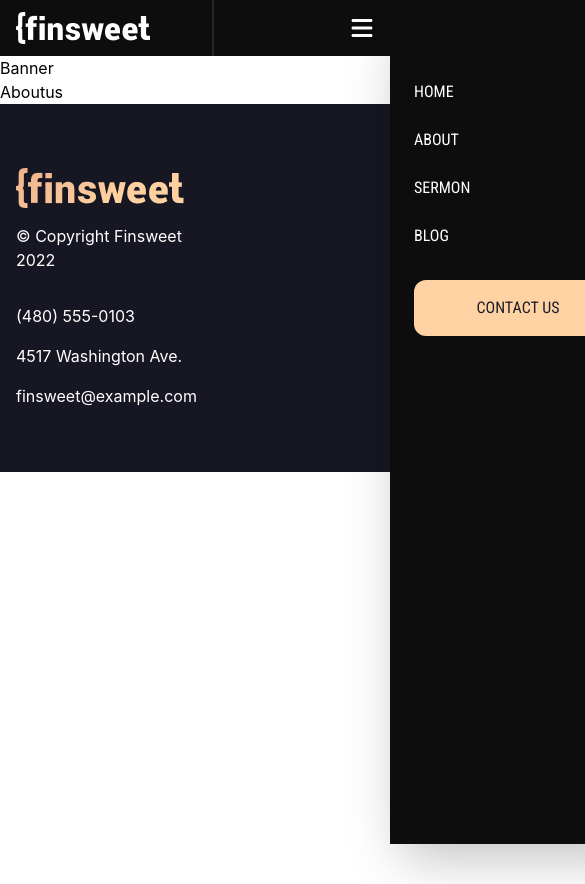
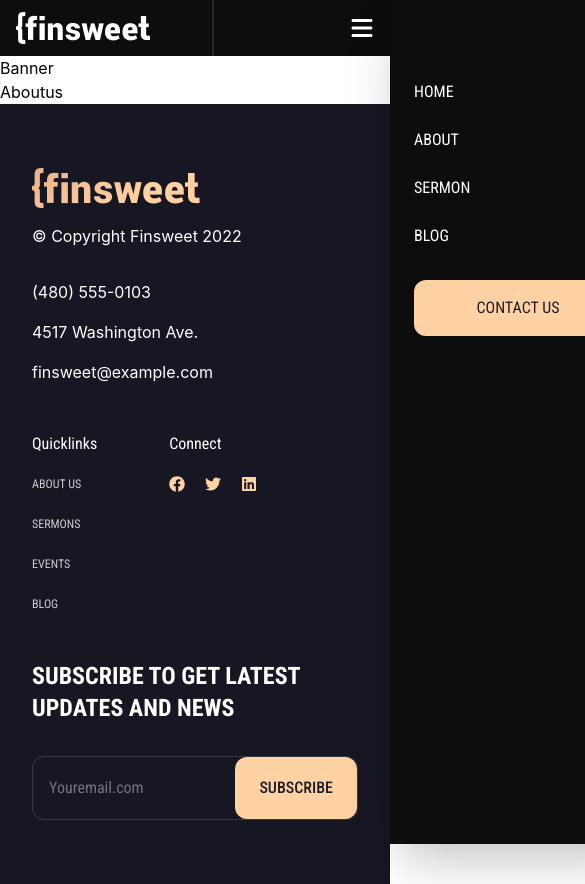
Before and after one commit to jebelenur/Finsweet-tailwind, a React (Vite) app: page / in a window 390 px wide. Shown: the top 884 px of the page, 585 px wide, since content can reach past the window. Before the commit the page ends 844 px from the top, so only its background shows below. Built offline with nearby package versions, Linux system fonts and the light colour scheme.

Commit message:
responsivefooter

```diff
--- a/src/components/layouts/Footer.jsx
+++ b/src/components/layouts/Footer.jsx
@@ -12,9 +12,9 @@ import Input from '../ui/Input'
 const Footer = () => {
   return (
     <>
-        <footer className='bg-footerbg py-16'>
+        <footer className='bg-footerbg py-16 px-4'>
             <Container>
-                <div className='flex'>
+                <div className='flex flex-col lg:flex-row justify-between gap-12 lg:gap-0'>
                     <div className='flex flex-col gap-8'>
                         <div className='flex flex-col gap-4'>
                             <Anchor href="/" className=''>
@@ -36,7 +36,7 @@ const Footer = () => {
                             </Span>
                         </div>
                     </div>
-                    <div className='flex gap-18 mr-[115px] ml-[200px]'>
+                    <div className='flex gap-18 xl:mr-[115px] xl:ml-[200px]'>
                         <div className='flex flex-col gap-5'>
                             <Span className='text-white font-normal text-base flex flex-col capitalize font-robotoCon'>
                                 Quicklinks
@@ -70,10 +70,10 @@ const Footer = () => {
                         </div>
                     </div>
                     <div>
-                        <h3 className='max-w-[377px] text-white uppercase font-robotoCon text-[32px] font-bold mb-8'>Subscribe to get Latest Updates and News</h3>
-                        <div className="relative flex items-center w-[512px] h-16 rounded-xl border border-white/15 bg-transparent">
-                            <Input className="w-full bg-transparent px-6 border-none text-white/80 font-robotoCon text-base font-normal focus:outline-none" placeholder="Youremail.com"/>
-                            <button className="px-16 py-6 bg-primary text-[#1C1D28] font-robotoCon text-base font-medium uppercase transition-all rounded-xl">
+                        <h3 className='max-w-[377px] text-white uppercase font-robotoCon text-2xl sm:text-[32px] font-bold mb-8'>Subscribe to get Latest Updates and News</h3>
+                        <div className="relative flex items-center w-full max-w-[512px] h-16 rounded-xl border border-white/15 bg-transparent">
+                            <Input className="w-full bg-transparent px-4 sm:px-6 border-none text-white/80 font-robotoCon text-base font-normal focus:outline-none" placeholder="Youremail.com"/>
+                            <button className="h-full px-6 sm:px-12 lg:px-16 bg-primary text-[#1C1D28] font-robotoCon text-base font-medium uppercase transition-all rounded-xl flex items-center justify-center whitespace-nowrap">
                                 Subscribe
                             </button>
                         </div>
```
